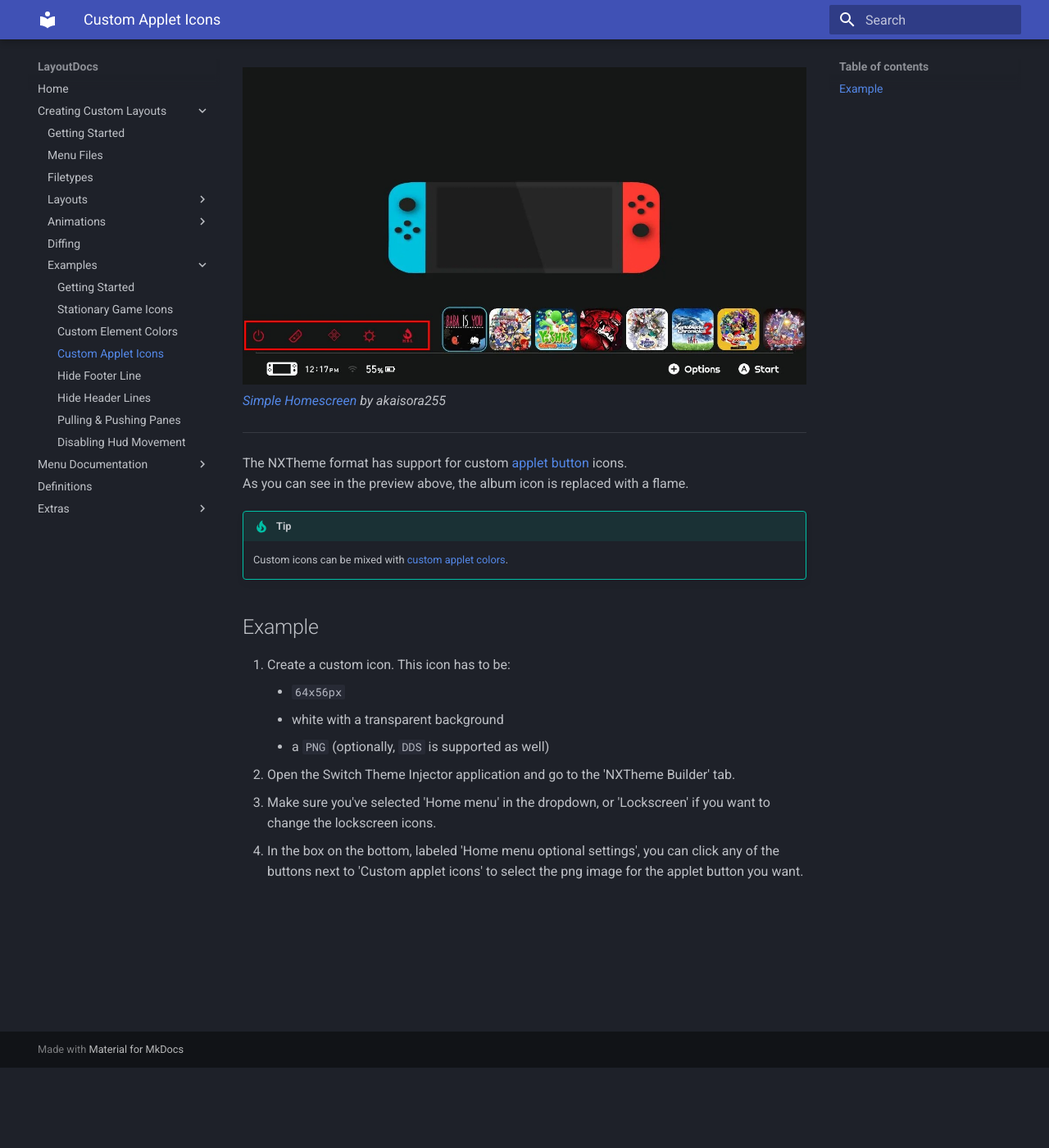
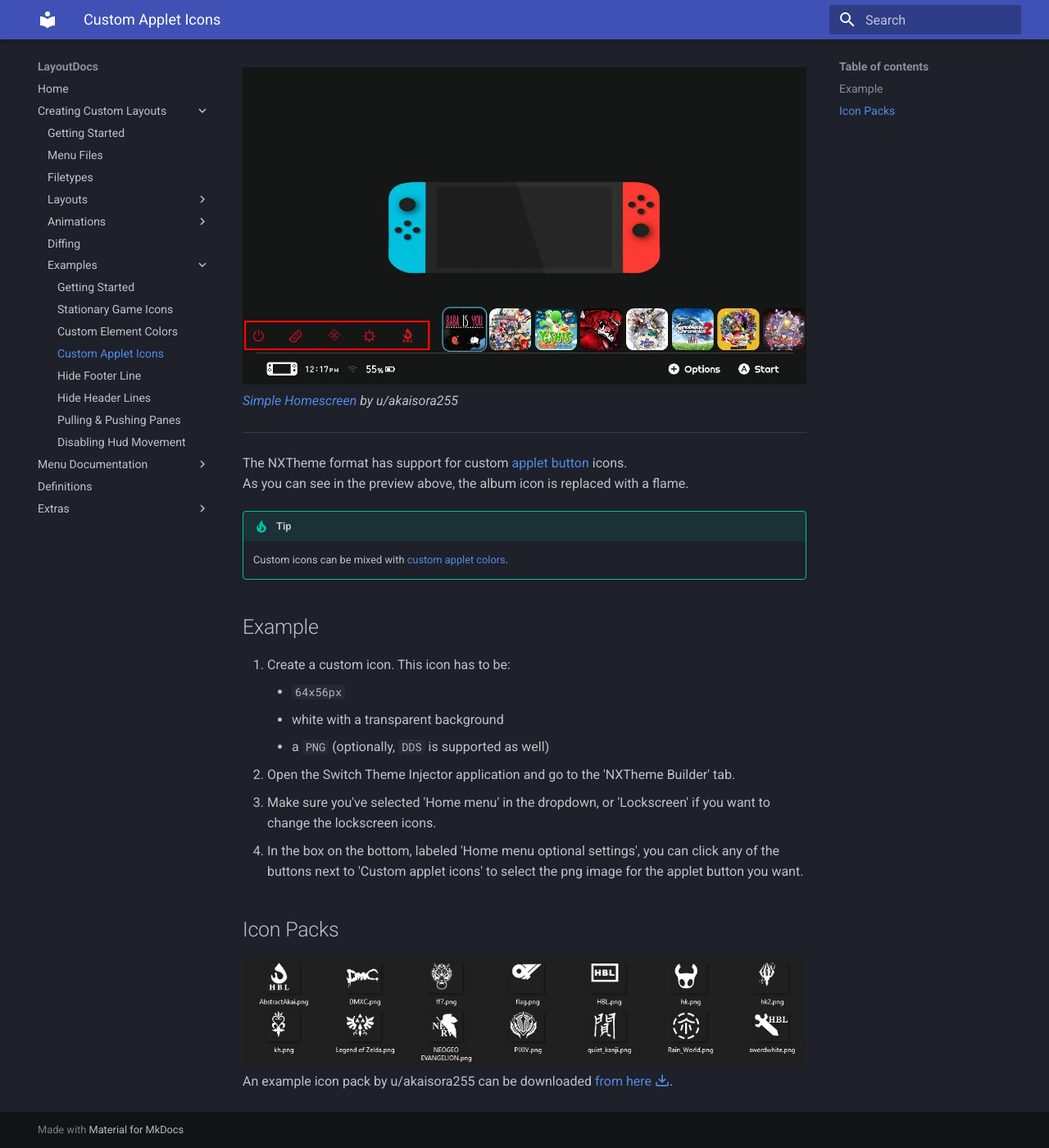
Before and after one commit to ThemezerNX/LayoutDocs, an MkDocs documentation site: the page built from docs/guide/examples/custom-applet-icons/index.md, in a window 1280 px wide and 1400 px high, scrolled down 98 px. Shown: the whole window at 82% size. Built offline with MkDocs 1.6.1 and Material for MkDocs 9.7.7, drawn with Linux system fonts in a browser that asks for light colours.

Commit message:
Add example applet icon pack

```diff
--- a/docs/guide/examples/custom-applet-icons/index.md
+++ b/docs/guide/examples/custom-applet-icons/index.md
@@ -1,5 +1,5 @@
 ![Preview](preview.jpg)
-_[Simple Homescreen](https://www.reddit.com/r/NXThemes/comments/ba5o8i/rainbow_simple_homescreen_with_rounded_icons_and/) by akaisora255_
+_[Simple Homescreen](https://www.reddit.com/r/NXThemes/comments/ba5o8i/rainbow_simple_homescreen_with_rounded_icons_and/) by u/akaisora255_
 
 ---
 
@@ -19,3 +19,8 @@
 2. Open the Switch Theme Injector application and go to the 'NXTheme Builder' tab.
 3. Make sure you've selected 'Home menu' in the dropdown, or 'Lockscreen' if you want to change the lockscreen icons.
 4. In the box on the bottom, labeled 'Home menu optional settings', you can click any of the buttons next to 'Custom applet icons' to select the png image for the applet button you want.
+
+## Icon Packs
+
+![Pack 1](pack1.jpg)
+An example icon pack by u/akaisora255 can be downloaded [from here :octicons-download-16:](Icon Pack 1.zip).
```
Also changed, not shown: docs/guide/examples/custom-applet-icons/pack1.jpg (added), 1 other file.
